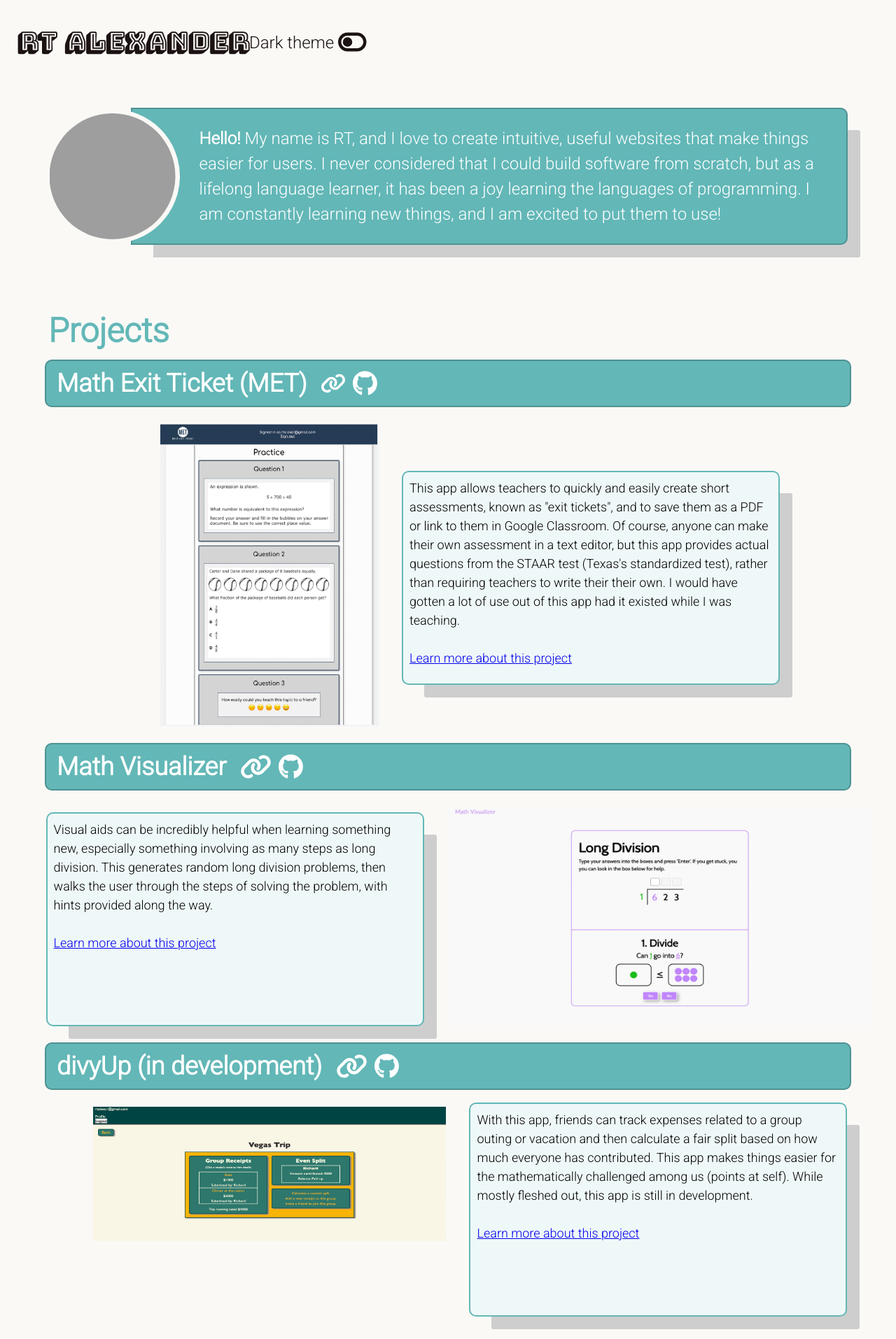
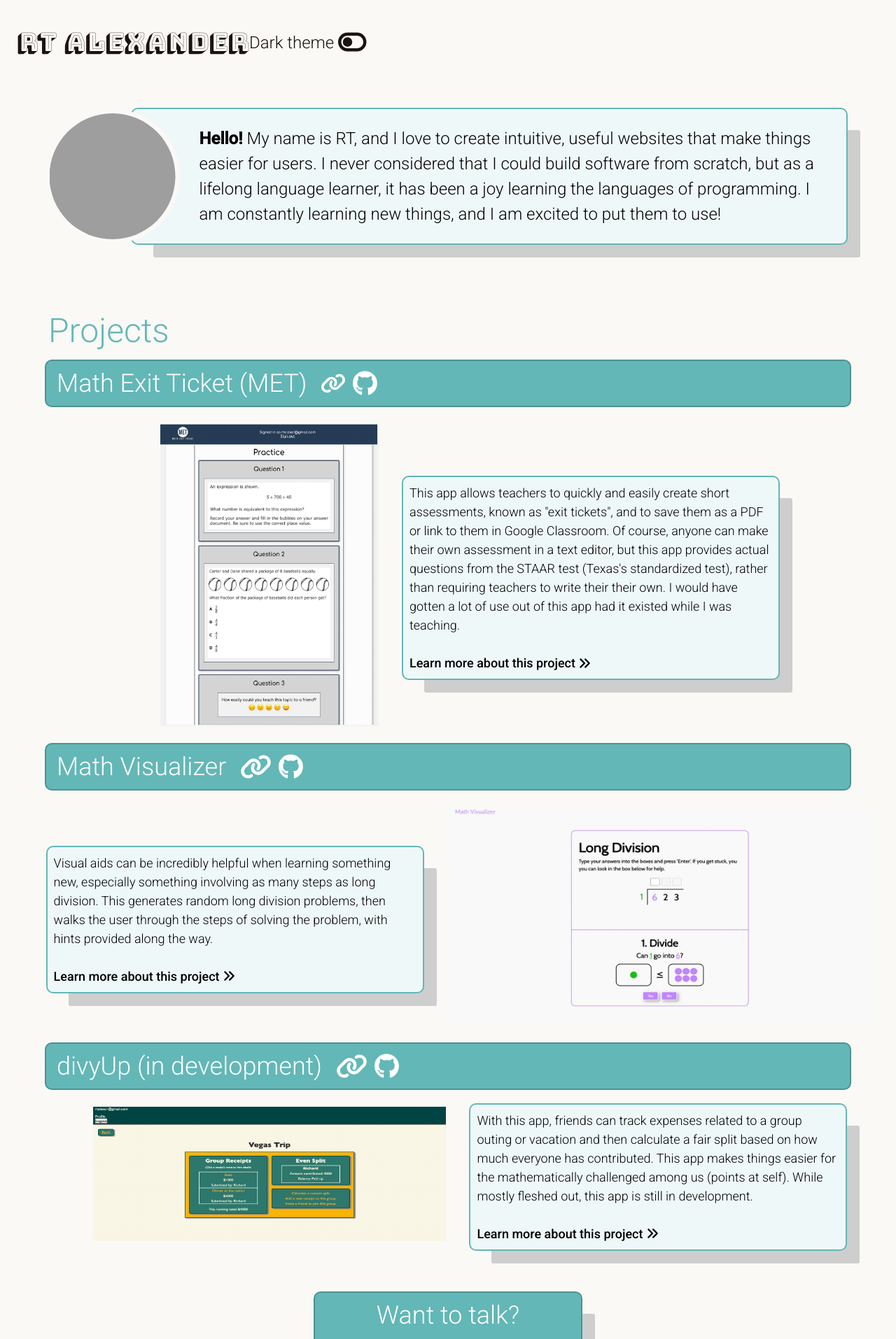
Before and after one commit to rtalexa1/portfolio, a Vue app: page /#/ in a window 1280 px wide. Shown: the top 1914 px of the page at 70% size. Built offline with nearby package versions, Linux system fonts and the light colour scheme; grey boxes are pictures that could not be loaded.

Commit message:
Format project links and about me section

```diff
--- a/package.json
+++ b/package.json
@@ -8,6 +8,7 @@
     "lint": "vue-cli-service lint"
   },
   "dependencies": {
+    "@emailjs/browser": "^3.10.0",
     "@fortawesome/fontawesome-svg-core": "^6.3.0",
     "@fortawesome/free-brands-svg-icons": "^6.3.0",
     "@fortawesome/free-regular-svg-icons": "^6.3.0",
--- a/public/index.html
+++ b/public/index.html
@@ -7,7 +7,7 @@
     <link rel="icon" href="<%= BASE_URL %>favicon.ico">
     <link rel="preconnect" href="https://fonts.googleapis.com">
     <link rel="preconnect" href="https://fonts.gstatic.com" crossorigin>
-    <link href="https://fonts.googleapis.com/css2?family=Bungee+Shade&family=Roboto:wght@300&display=swap" rel="stylesheet">
+    <link href="https://fonts.googleapis.com/css2?family=Bungee+Shade&family=Roboto:wght@300;500&display=swap" rel="stylesheet">
     <title><%= htmlWebpackPlugin.options.title %></title>
   </head>
   <body>
--- a/src/App.vue
+++ b/src/App.vue
@@ -102,6 +102,7 @@ body {
   font-size: x-large;
   line-height: 1.5;
   font-family: "Roboto", sans-serif;
+  font-weight: 300;
 }
 
 @media (max-width: 768px) {
@@ -114,4 +115,10 @@ html {
   overflow-y: scroll;
   height: 100%;
 }
+
+h1,
+h2,
+h3 {
+  font-weight: 300;
+}
 </style>
--- a/src/components/AboutMe.vue
+++ b/src/components/AboutMe.vue
@@ -58,14 +58,13 @@ export default {
   right: 35px;
   margin-right: 5px;
   box-shadow: 25px 25px 0 -7px #cecece;
-  border: solid 2px #4f9292;
-  border-radius: 0 10px 10px 0;
+  border: solid 2px #63b7b7;
+  border-radius: 10px;
   width: 80%;
   max-height: 10em;
   padding: 1em 1em 1em 4em;
   font-size: x-large;
-  background-color: #63b7b7;
-  color: white;
+  background-color: #eff8f8;
 }
 
 .text-dark-theme {
--- a/src/components/ContactForm.vue
+++ b/src/components/ContactForm.vue
@@ -1,39 +1,57 @@
 <template>
   <div class="contact-form" id="contact-form">
+    <div v-if="showForm">
       <h2 style="text-align: center">Want to talk?</h2>
-    <form @submit.prevent="onSubmit">
+      <form ref="form" @submit.prevent="onSubmit">
         <label for="name">Name</label>
         <br />
-      <input v-model="name" type="text" />
+        <input type="text" name="user_name" id="name" />
         <br />
         <label for="email">Email</label>
         <br />
-      <input v-model="email" type="text" />
+        <input type="email" name="user_email" id="email" />
         <br />
         <label for="message">Write a message</label>
         <br />
-      <textarea v-model="message" id="message">What's on your mind?</textarea>
+        <textarea name="message" id="message"></textarea>
         <br />
         <div class="btn-container">
           <button type="submit" class="submit-btn">Submit</button>
         </div>
       </form>
     </div>
+    <div v-else class="sent-message">
+      <h3>Message Sent</h3>
+      <p>Thanks for reaching out! I will get back to you as soon as I can.</p>
+    </div>
+  </div>
 </template>
 
 <script>
+import emailjs from "@emailjs/browser";
+
 export default {
   name: "ContactForm",
   data() {
     return {
-      name: "",
-      email: "",
-      message: "",
+      showForm: true,
     };
   },
   methods: {
     onSubmit() {
-      console.log(this.name + this.email + this.message);
+      emailjs
+        .sendForm(
+          "service_wxyk1e4",
+          "contact-form",
+          this.$refs.form,
+          "8JalONMpcU2JQEZB3"
+        )
+        .then(
+          // eslint-disable-next-line no-unused-vars
+          (_result) => {
+            this.showForm = false;
+          }
+        );
     },
   },
 };
@@ -80,6 +98,10 @@ textarea {
   font-family: inherit;
 }
 
+.sent-message {
+  padding: 5px;
+}
+
 .text-dark-theme {
   box-shadow: 0 0 0 0;
   border: solid 2px #376767;
--- a/src/components/ProjectsDisplay.vue
+++ b/src/components/ProjectsDisplay.vue
@@ -34,9 +34,10 @@
               teaching.
             </p>
             <br />
-            <RouterLink to="met" class="learn-more-link"
-              >Learn more about this project</RouterLink
-            >
+            <RouterLink to="met" class="project-link"
+              >Learn more about this project
+              <font-awesome-icon icon="fa-solid fa-angles-right"
+            /></RouterLink>
           </div>
         </div>
       </div>
@@ -66,9 +67,10 @@
               along the way.
             </p>
             <br />
-            <RouterLink to="math_visualizer"
-              >Learn more about this project</RouterLink
-            >
+            <RouterLink to="math_visualizer" class="project-link"
+              >Learn more about this project
+              <font-awesome-icon icon="fa-solid fa-angles-right"
+            /></RouterLink>
           </div>
         </div>
         <img
@@ -108,7 +110,10 @@
               mostly fleshed out, this app is still in development.
             </p>
             <br />
-            <RouterLink to="divy_up">Learn more about this project</RouterLink>
+            <RouterLink to="divy_up" class="project-link"
+              >Learn more about this project
+              <font-awesome-icon icon="fa-solid fa-angles-right"
+            /></RouterLink>
           </div>
         </div>
       </div>
@@ -209,10 +214,15 @@ export default {
   border: solid 2px #63b7b7;
   border-radius: 10px;
   width: 30em;
-  height: 17em;
   background-color: #eff8f8;
   padding: 0.5em;
   font-size: large;
+}
+
+.project-link {
+  text-decoration: none;
+  font-weight: 500;
+  color: inherit;
 }
 
 .text-dark-theme {
--- a/src/main.js
+++ b/src/main.js
@@ -7,10 +7,11 @@ import {
   faToggleOff,
   faToggleOn,
   faLink,
+  faAnglesRight,
 } from "@fortawesome/free-solid-svg-icons";
 import { faGithub } from "@fortawesome/free-brands-svg-icons";
 
-library.add(faToggleOff, faToggleOn, faLink, faGithub);
+library.add(faToggleOff, faToggleOn, faLink, faAnglesRight, faGithub);
 
 createApp(App)
   .use(router)
```
Also changed, not shown: 1 other file (tests, documents, lock files or other folders). Lines whose indentation alone changed are shown as unchanged.
